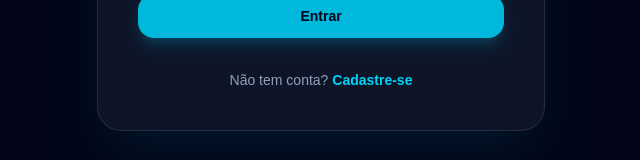
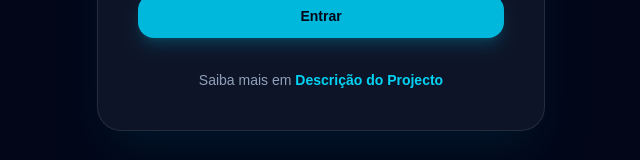
Before and after one commit to Paulino-46/Plataforma-Inteligencia-Publica, a Next.js app in the folder frontend/: page / in a window 1280 px wide. Shown: the part 550-710 px from the top of the page, without its empty margins (319-959 px from the left). Built offline with nearby package versions, Linux system fonts and the light colour scheme; no server answers.

Commit message:
Autenticação ...

```diff
--- a/frontend/app/page.tsx
+++ b/frontend/app/page.tsx
@@ -135,9 +135,9 @@ export default function LoginUserPage() {
         </form>
 
         <p className="mt-8 text-center text-sm text-slate-400">
-          Não tem conta?{" "}
-          <Link href="/register" className="font-semibold text-cyan-400 hover:text-cyan-300 transition-colors">
-            Cadastre-se
+          Saiba mais em {" "}
+          <Link href="/home" className="font-semibold text-cyan-400 hover:text-cyan-300 transition-colors">
+            Descrição do Projecto
           </Link>
         </p>
       </div>
```
Also changed, not shown: 1 other file (tests, documents, lock files or other folders).
